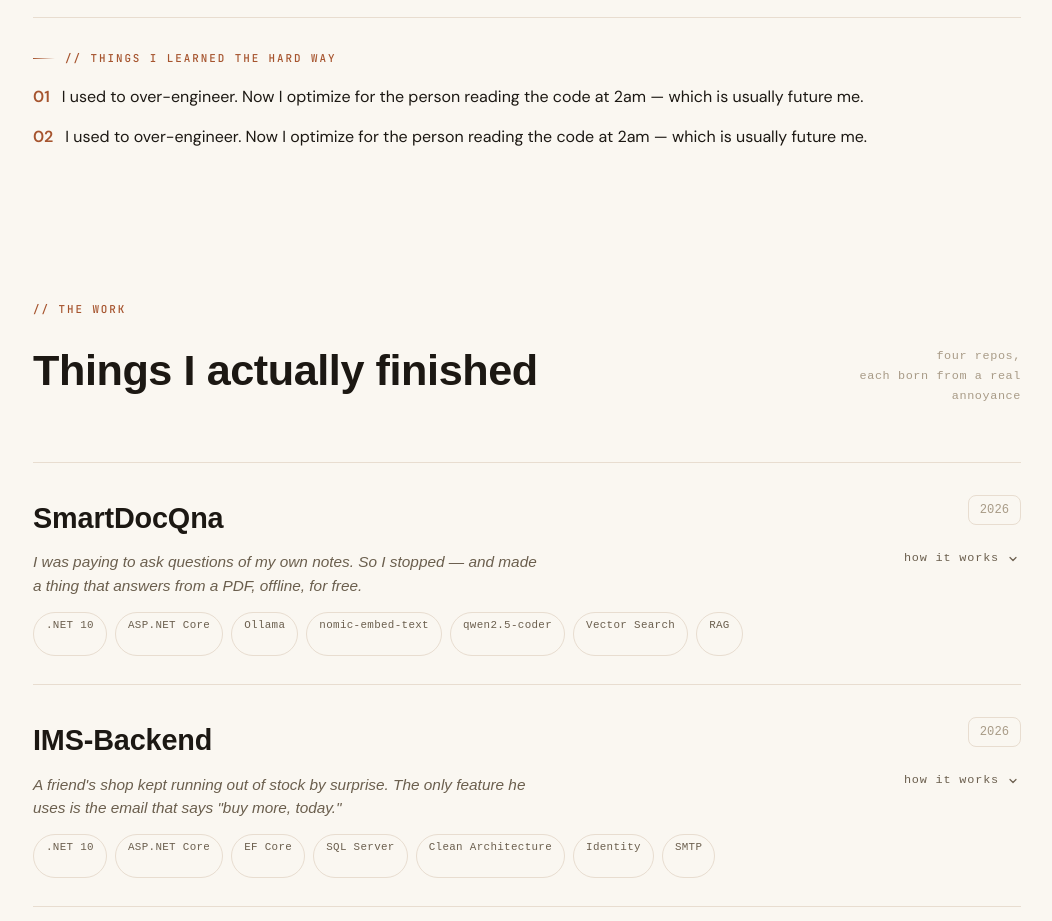
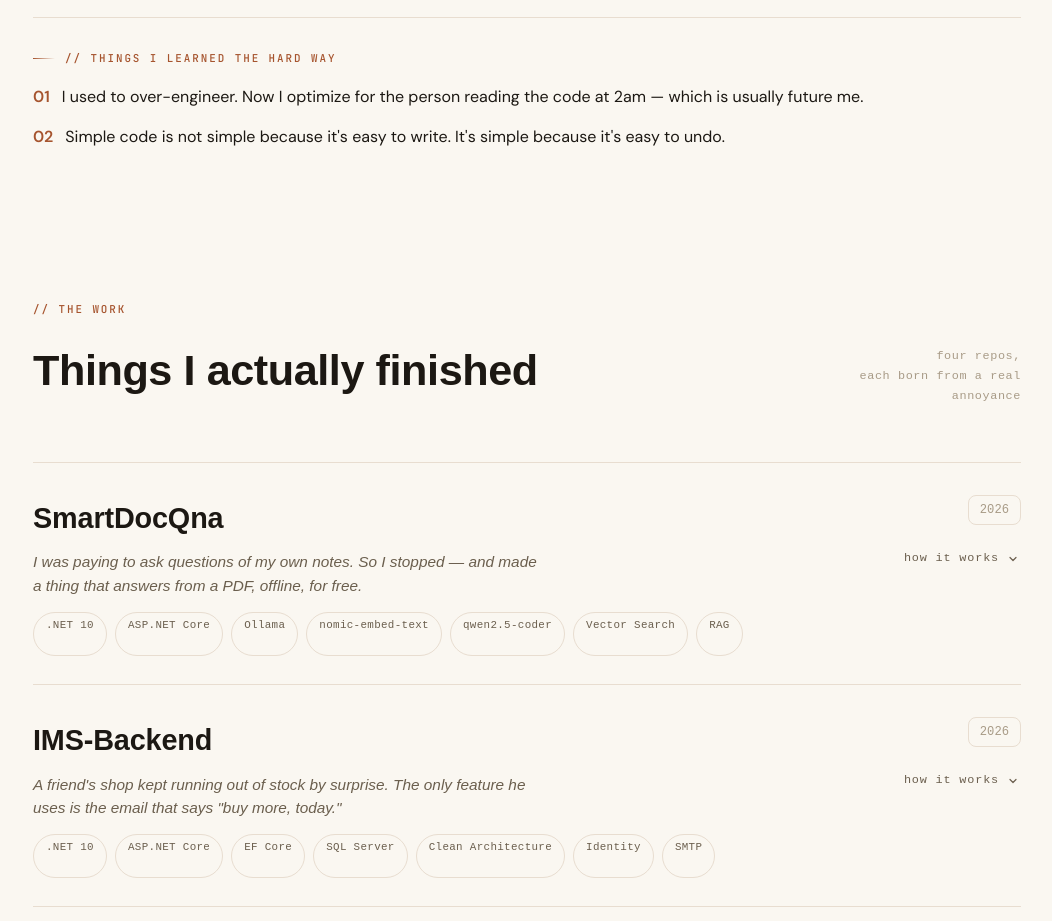
Before and after one commit to Mariomedhat899/Mario-s-Portfolio, an Angular app: page / in a window 1280 px wide. Shown: the part 2000-2921 px from the top of the page, without its empty margins (113-1165 px from the left). Built offline with nearby package versions, Linux system fonts and the light colour scheme.

Commit message:
Update lesson 02 text

```diff
--- a/src/app/components/about/about.component.html
+++ b/src/app/components/about/about.component.html
@@ -26,7 +26,7 @@
         </li>
         <li style="display:flex;gap:12px;align-items:flex-start">
           <span style="font-family:var(--mono);color:var(--accent);font-weight:600;flex-shrink:0">02</span>
-          <span>I used to over-engineer. Now I optimize for the person reading the code at 2am — which is usually future me.</span>
+          <span>Simple code is not simple because it's easy to write. It's simple because it's easy to undo.</span>
         </li>
       </ol>
     </div>
```
